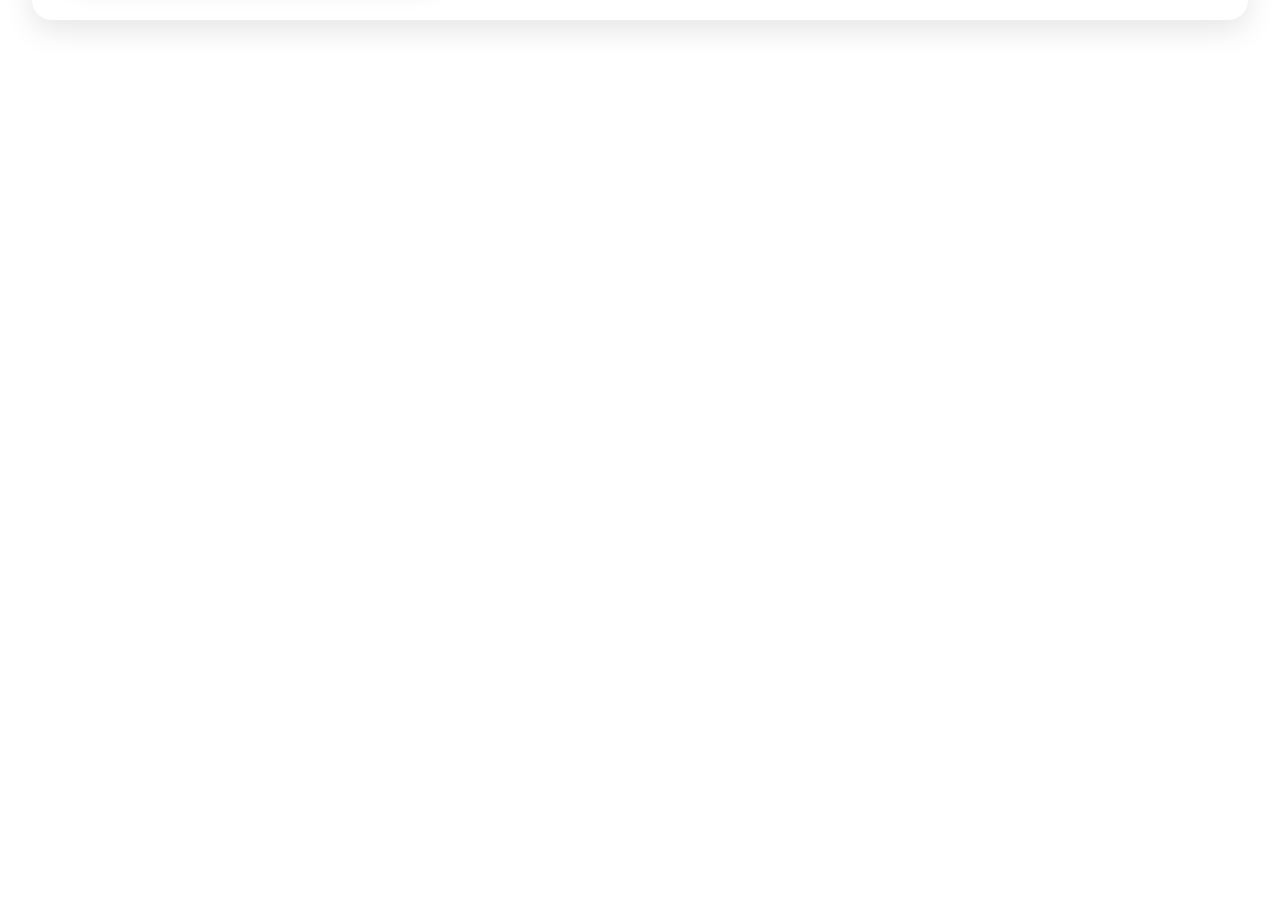
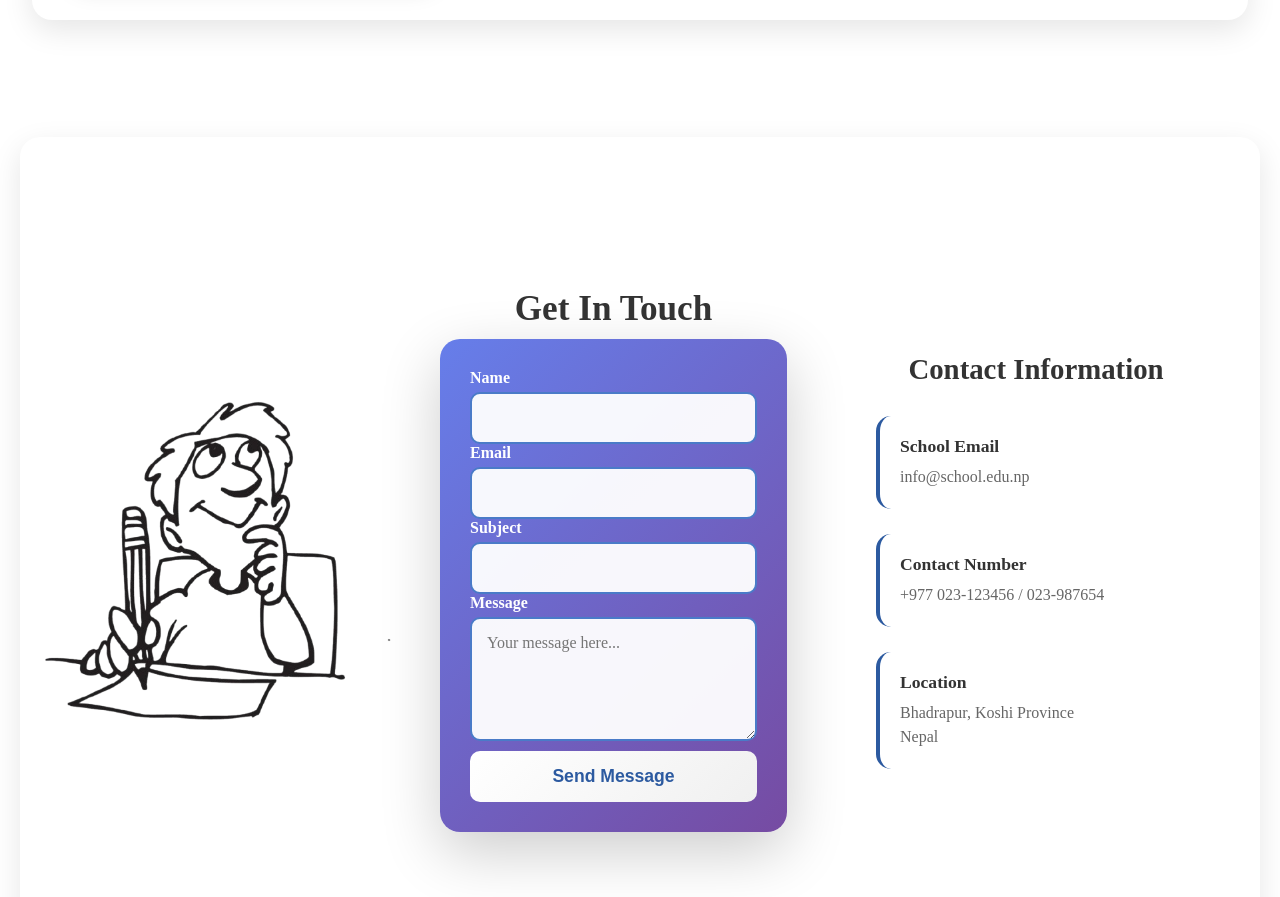
Before and after one commit to ashisbhandari/School, a React (Vite) app: page / in a window 1280 px wide. Shown: the part 1900-2797 px from the top of the page. Before the commit the page ends 1972 px from the top, so only its background shows below. Built offline with nearby package versions, Linux system fonts and the light colour scheme.

Commit message:
Contact page ni lagvag sakiyoo

```diff
--- a/src/App.jsx
+++ b/src/App.jsx
@@ -2,10 +2,6 @@ import { useState } from 'react'
 import Navbar from './components/Navbar/Navbar'
 // import { Routes, Route } from 'react-router-dom'
 import Home from './pages/Home/Home'
-import About from './pages/About/About'
-import Contact from './pages/Contact/Contact'
-import News from './pages/News/News'
-import Gallery from './pages/Gallery/Gallery'
 import { Route, Routes } from 'react-router-dom'
 function App() {
   // const [count, setCount] = useState(0)
--- a/src/components/footer/Footer.jsx
+++ b/src/components/footer/Footer.jsx
@@ -3,7 +3,7 @@ import './Footer.css'
 const Footer = () => {
   return (
     <div>
-      <footer class="text-white text-center text-md-start">
+      {/* <footer class="text-white text-center text-md-start"> */}
     <div class="container" id="footer">
       <div class="row align-items-start gy-4">
         <div class="col-md-3 d-none d-md-block">
@@ -61,7 +61,7 @@ const Footer = () => {
 
       <p class="small text-center text-muted mb-0">&copy; {{ year }} Bhandu's Academy. All Rights Reserved.</p>
     </div>
-  </footer>
+  {/* </footer> */}
     </div>
   )
 }
--- a/src/components/navbar/Navbar.jsx
+++ b/src/components/navbar/Navbar.jsx
@@ -64,15 +64,18 @@ const Navbar = () => {
             <Link to="/#academics" className="nav-link">
               Academics
             </Link>
-            <Link to="/#news" className="nav-link">
+            {/* <Link to="/#news" className="nav-link">
               News
-            </Link>
-            <Link to="/#contact" className="nav-link">
+            </Link> */}
+            <a href="/#news" className='nav-link'>News</a>
+            {/* <Link to="/#contact" className="nav-link">
               Contact
-            </Link>
-            <Link to="/#gallery" className="nav-link">
+            </Link> */}
+            <a href="/#contact" className='nav-link'>Contact</a>
+            {/* <Link to="/#gallery" className="nav-link">
               Gallery
-            </Link>
+            </Link> */}
+            <a href="/#gallery" className='nav-link'>Gallery</a>
           </div>
 
           {/* Contact Info & Login */}
@@ -128,7 +131,7 @@ const Navbar = () => {
           </div>
 
           <div className="mobile-nav-links">
-            <Link to="/" className="mobile-nav-link" onClick={closeMobileNav}>
+            {/* <Link to="/" className="mobile-nav-link" onClick={closeMobileNav}>
               <span>Home</span>
             </Link>
             <Link to="/#about" className="mobile-nav-link" onClick={closeMobileNav}>
@@ -145,7 +148,14 @@ const Navbar = () => {
             </Link>
             <Link to="/gallery" className="mobile-nav-link" onClick={closeMobileNav}>
               <span>Gallery</span>
-            </Link>
+            </Link> */}
+            <a href="/#" className="mobile-nav-link" onClick={closeMobileNav}>Home</a>
+            <a href="#about" className="mobile-nav-link" onClick={closeMobileNav}>About Us</a>
+            <a href="/#news" className='mobile-nav-link' onClick={closeMobileNav}>News</a>
+
+            <a href="/#contact" className='mobile-nav-link' onClick={closeMobileNav}>Contact</a>
+
+            <a href="/#gallery" className='mobile-nav-link' onClick={closeMobileNav}>Gallery</a>
           </div>
 
           <div className="mobile-contact-section">
--- a/src/pages/Contact/Contact.css
+++ b/src/pages/Contact/Contact.css
@@ -0,0 +1,232 @@
+.contact {
+  display: flex;
+  min-height: 100vh;
+  align-items: center;
+  justify-content: center;
+  flex-wrap: wrap;
+  background: white;
+  border-radius: 20px;
+  padding: 1.5rem;
+  margin: 85px 20px 0 20px;
+  box-shadow: 0 10px 30px rgba(0, 0, 0, 0.1);
+  grid-template-columns: 1fr 2fr;
+  gap: 3rem;
+}
+
+.contact-left {
+  flex: 1;
+  max-width: 450px;
+  display: flex;
+  justify-content: center;
+  align-items: center;
+}
+
+.contact-left img {
+  width: 100%;
+  max-width: 350px;
+  height:100vh;
+  object-fit: contain;
+  border-radius: 20px;
+  /* mix-blend-mode: multiply;
+  background: transparent;
+  box-shadow: 0 20px 40px rgba(0, 0, 0, 0.1); */
+}
+
+.contact-center {
+  flex: 1;
+  max-width: 500px;
+  padding: 1px;
+}
+
+.contact-center h2 {
+  text-align: center;
+  margin-bottom: 10px;
+  color: #333;
+  font-size: 2.2rem;
+  font-weight: 600;
+}
+
+.contact-form {
+  background: linear-gradient(135deg, #667eea 0%, #764ba2 100%);
+  padding: 30px;
+  border-radius: 20px;
+  box-shadow: 0 20px 60px rgba(0, 0, 0, 0.2);
+  display: flex;
+  flex-direction: column;
+  gap: 0px;
+}
+
+.contact-form label {
+  font-weight: 600;
+  color: #ffffff;
+  margin-bottom: 5px;
+  font-size: 1rem;
+}
+
+.contact-form input,
+.contact-form textarea {
+  padding: 15px;
+  border: 2px solid #4a7bc8;
+  border-radius: 10px;
+  font-size: 1rem;
+  transition: all 0.3s ease;
+  font-family: inherit;
+  background: rgba(255, 255, 255, 0.95);
+}
+
+.contact-form input:focus,
+.contact-form textarea:focus {
+  outline: none;
+  border-color: #ffffff;
+  box-shadow: 0 0 0 3px rgba(255, 255, 255, 0.3);
+  transform: translateY(-2px);
+  background: #ffffff;
+}
+
+.contact-form textarea {
+  resize: vertical;
+  min-height: 120px;
+}
+
+.contact-form button {
+  padding: 15px 30px;
+  background: linear-gradient(135deg, #ffffff 0%, #f0f0f0 100%);
+  color: #2c5aa0;
+  border: none;
+  border-radius: 10px;
+  font-size: 1.1rem;
+  font-weight: 600;
+  cursor: pointer;
+  transition: all 0.3s ease;
+  margin-top: 10px;
+}
+
+.contact-form button:hover {
+  transform: translateY(-3px);
+  box-shadow: 0 10px 30px rgba(255, 255, 255, 0.4);
+  background: #ffffff;
+}
+
+.contact-right {
+  flex: 1;
+  max-width: 400px;
+  padding: 40px;
+}
+
+.contact-right h3 {
+  text-align: center;
+  margin-bottom: 30px;
+  color: #333;
+  font-size: 1.8rem;
+  font-weight: 600;
+}
+
+.contact-info {
+  display: flex;
+  flex-direction: column;
+  gap: 25px;
+}
+
+.info-item {
+  padding: 20px;
+  background: rgba(255, 255, 255, 0.8);
+  border-radius: 15px;
+  border-left: 4px solid #2c5aa0;
+  transition: all 0.3s ease;
+  backdrop-filter: blur(10px);
+}
+
+.info-item:hover {
+  transform: translateX(5px);
+  box-shadow: 0 5px 20px rgba(0, 0, 0, 0.1);
+  background: rgba(255, 255, 255, 0.95);
+}
+
+.info-item h4 {
+  color: #333;
+  font-size: 1.1rem;
+  font-weight: 600;
+  margin-bottom: 8px;
+}
+
+.info-item p {
+  color: #666;
+  font-size: 1rem;
+  line-height: 1.5;
+  margin: 0;
+}
+
+/* Mobile View - Column Layout */
+@media (max-width: 768px) {
+  .contact {
+    flex-direction: column;
+    padding: 40px 20px;
+    gap: 30px;
+  }
+
+  .contact-left,
+  .contact-center,
+  .contact-right {
+    max-width: 100%;
+    width: 100%;
+  }
+
+  .contact-left {
+    order: 1;
+  }
+
+  .contact-center {
+    order: 2;
+    padding: 15px;
+  }
+
+  .contact-right {
+    order: 3;
+    padding: 20px;
+  }
+
+  .contact-form {
+    padding: 30px 20px;
+  }
+
+  .contact-center h2 {
+    font-size: 1.8rem;
+  }
+
+  .contact-right h3 {
+    font-size: 1.5rem;
+  }
+}
+
+@media (max-width: 480px) {
+  .contact {
+    padding: 30px 15px;
+    gap: 20px;
+  }
+
+  .contact-center {
+    padding: 10px;
+  }
+
+  .contact-right {
+    padding: 15px;
+  }
+
+  .contact-form {
+    padding: 25px 15px;
+  }
+
+  .contact-center h2 {
+    font-size: 1.6rem;
+    margin-bottom: 20px;
+  }
+
+  .contact-right h3 {
+    font-size: 1.4rem;
+    margin-bottom: 20px;
+  }
+
+  .info-item {
+    padding: 15px;
+  }
+}
--- a/src/pages/Contact/Contact.jsx
+++ b/src/pages/Contact/Contact.jsx
@@ -1,9 +1,59 @@
 import React from 'react'
 import './Contact.css'
+import cartoon from '../../assets/image.png'
+
 const Contact = () => {
   return (
-    <div>
+    <div className='contact' id='contact'>
+      <div className="contact-left">
+        <img src={cartoon} alt="Contact illustration" />
+      </div>
 
+      <div className="contact-center">
+        <h2>Get In Touch</h2>
+        <form className="contact-form">
+          <label htmlFor="sender-name">Name</label>
+          <input type="text" name="sender-name" id="sender-name" required />
+
+          <label htmlFor="email">Email</label>
+          <input type="email" name="email" id="email" required />
+
+          <label htmlFor="subject">Subject</label>
+          <input type="text" name="subject" id="subject" required />
+
+          <label htmlFor="message">Message</label>
+          <textarea
+            name="message"
+            id="message"
+            placeholder='Your message here...'
+            rows="5"
+            required
+          ></textarea>
+
+          <button type="submit">Send Message</button>
+        </form>
+      </div>
+
+      <div className="contact-right">
+        <h3>Contact Information</h3>
+
+        <div className="contact-info">
+          <div className="info-item">
+            <h4>School Email</h4>
+            <p>info@school.edu.np</p>
+          </div>
+
+          <div className="info-item">
+            <h4>Contact Number</h4>
+            <p>+977 023-123456 / 023-987654</p>
+          </div>
+
+          <div className="info-item">
+            <h4>Location</h4>
+            <p>Bhadrapur, Koshi Province<br />Nepal</p>
+          </div>
+        </div>
+      </div>
     </div>
   )
 }
--- a/src/pages/Gallery/Gallery.jsx
+++ b/src/pages/Gallery/Gallery.jsx
@@ -3,7 +3,7 @@ import './Gallery.css'
 const Gallery = () => {
   return (
     <div>
-
+      xaina photo aaba
     </div>
   )
 }
--- a/src/pages/Home/Home.jsx
+++ b/src/pages/Home/Home.jsx
@@ -2,11 +2,18 @@ import React from 'react'
 import './Home.css'
 import Header from '../../components/Header/Header'
 import About from '../About/About'
+import Contact from '../Contact/Contact'
+import Footer from '../../components/footer/Footer'
+import News from '../News/News'
+import Gallery from '../Gallery/Gallery'
 const Home = () => {
   return (
     <>
     <Header />
     <About />
+    <Contact />
+    <News />
+    <Gallery />
     </>
   )
 }
--- a/src/pages/News/News.jsx
+++ b/src/pages/News/News.jsx
@@ -3,7 +3,7 @@ import './News.css'
 const News = () => {
   return (
     <div>
-
+      hello ajako news ma galwko xu
     </div>
   )
 }
```
Also changed, not shown: src/assets/cartoon.png (added), src/assets/image.png (added).
